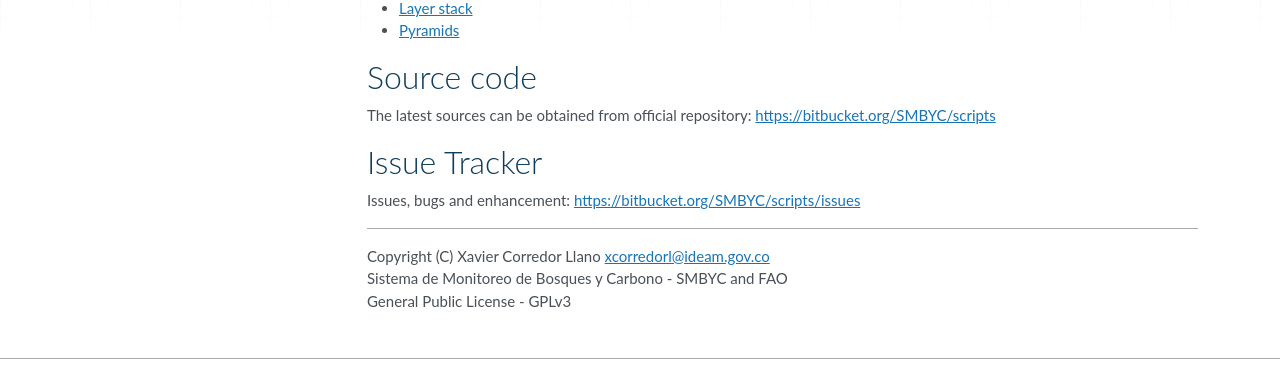
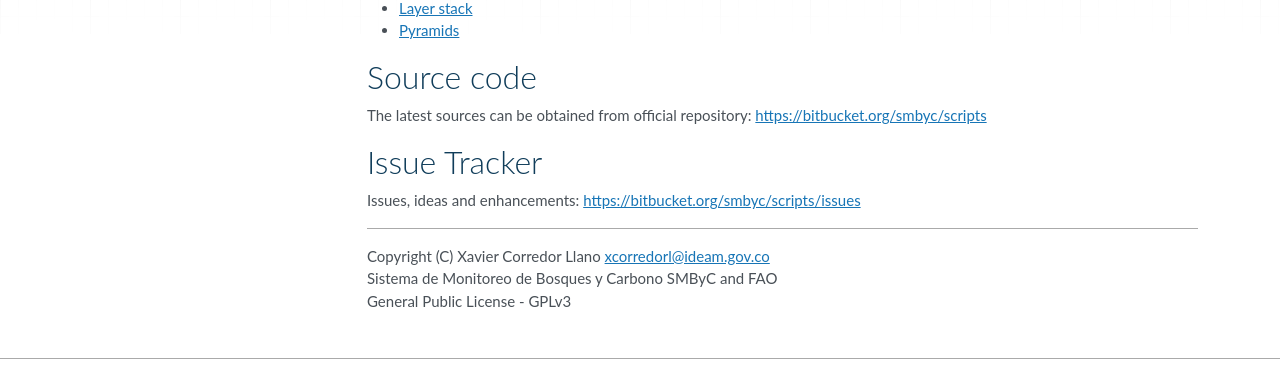
Before and after one commit to SMByC/scripts, an MkDocs documentation site: the page built from docs/index.md, in a window 1280 px wide. Shown: the part 272-648 px from the top of the page. Built offline with MkDocs 1.6.1, drawn with Linux system fonts in a browser that asks for light colours; nearby versions of some CDN libraries; old or Windows-style settings are respelled for this version of MkDocs.

Commit message:
Some adjust to index and updated the url id of the SMByC team

```diff
--- a/docs/index.md
+++ b/docs/index.md
@@ -11,14 +11,14 @@ Some scripts for the SMByC project with different purpose used in some step in t
 ## Source code
 
 The latest sources can be obtained from official repository:
-[https://bitbucket.org/SMBYC/scripts](https://bitbucket.org/SMBYC/scripts)
+[https://bitbucket.org/smbyc/scripts](https://bitbucket.org/smbyc/scripts)
 
 ## Issue Tracker
 
-Issues, bugs and enhancement: [https://bitbucket.org/SMBYC/scripts/issues](https://bitbucket.org/SMBYC/scripts/issues)
+Issues, ideas and enhancements: [https://bitbucket.org/smbyc/scripts/issues](https://bitbucket.org/smbyc/scripts/issues)
 
 ***
 
 Copyright (C) Xavier Corredor Llano <xcorredorl@ideam.gov.co>
-Sistema de Monitoreo de Bosques y Carbono - SMBYC and FAO
+Sistema de Monitoreo de Bosques y Carbono SMByC and FAO
 General Public License - GPLv3
--- a/mkdocs.yml
+++ b/mkdocs.yml
@@ -3,7 +3,7 @@ site_description: Some scripts for the SMByC project
 site_author: Xavier Corredor Llano, SMBYC-IDEAM
 #site_favicon: favicon_whale.png
 site_url: https://smbyc.bitbucket.io/scripts
-repo_url: https://bitbucket.org/SMBYC/scripts
+repo_url: https://bitbucket.org/smbyc/scripts
 theme: mkdocs
 extra_css:
     - css/extra.css
```
Also changed, not shown: docs/installation.md (+3 -1 lines), 1 other file.
